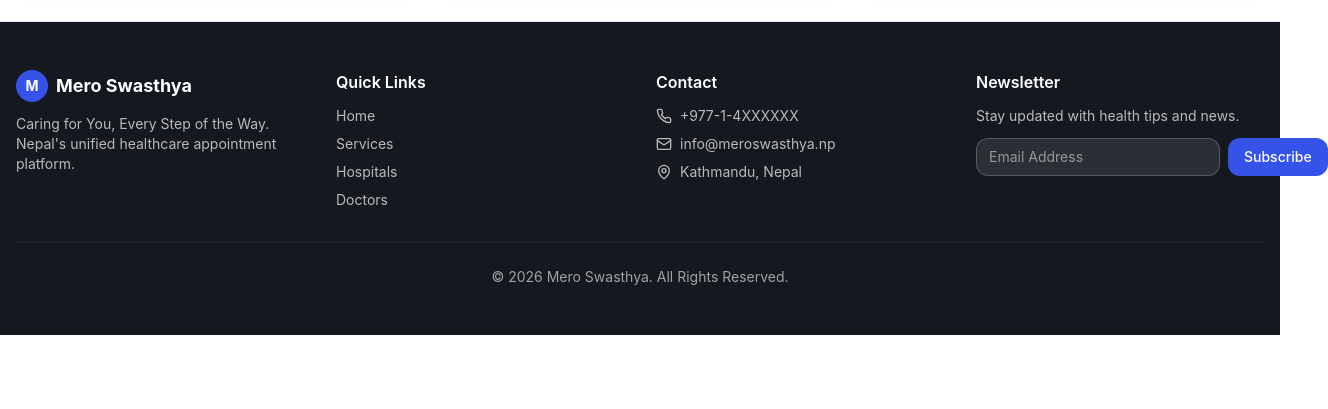
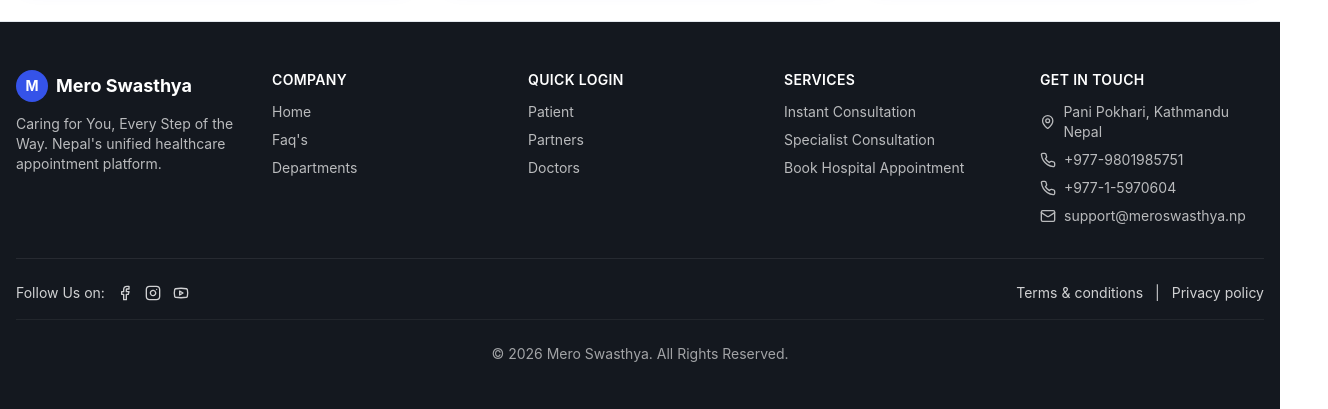
Before and after one commit to YahiBae/mero-swasthya, a React (Vite) app: page /clinics in a window 1280 px wide. Shown: the part 1180-1589 px from the top of the page, 1328 px wide, since content can reach past the window. Before the commit the page ends 1515 px from the top, so only its background shows below. Built offline with nearby package versions, Linux system fonts and the light colour scheme; no server answers; the HTML template or start-up script is replaced by a standard one.

Commit message:
feat: Update Footer and Departments page with new links and Nepali translations

```diff
--- a/src/components/Footer.tsx
+++ b/src/components/Footer.tsx
@@ -1,10 +1,10 @@
 import { Link } from "react-router-dom";
-import { Mail, Phone, MapPin } from "lucide-react";
+import { Facebook, Instagram, Mail, MapPin, Phone, Youtube } from "lucide-react";
 
 const Footer = () => (
   <footer className="border-t border-border bg-foreground text-primary-foreground">
     <div className="container mx-auto px-4 py-12">
-      <div className="grid gap-8 md:grid-cols-4">
+      <div className="grid gap-8 md:grid-cols-4 lg:grid-cols-5">
         <div>
           <div className="flex items-center gap-2">
             <div className="flex h-8 w-8 items-center justify-center rounded-full bg-primary">
@@ -18,41 +18,58 @@ const Footer = () => (
         </div>
 
         <div>
-          <h4 className="mb-3 font-semibold">Quick Links</h4>
+          <h4 className="mb-3 text-sm font-semibold uppercase tracking-wide">Company</h4>
           <div className="flex flex-col gap-2 text-sm opacity-70">
             <Link to="/" className="hover:opacity-100 transition-opacity">Home</Link>
-            <Link to="/services" className="hover:opacity-100 transition-opacity">Services</Link>
-            <Link to="/hospitals" className="hover:opacity-100 transition-opacity">Hospitals</Link>
+            <Link to="/services" className="hover:opacity-100 transition-opacity">Faq's</Link>
+            <Link to="/departments?org=true" className="hover:opacity-100 transition-opacity">Departments</Link>
+          </div>
+        </div>
+
+        <div>
+          <h4 className="mb-3 text-sm font-semibold uppercase tracking-wide">Quick Login</h4>
+          <div className="flex flex-col gap-2 text-sm opacity-70">
+            <Link to="/login" className="hover:opacity-100 transition-opacity">Patient</Link>
+            <Link to="/login" className="hover:opacity-100 transition-opacity">Partners</Link>
             <Link to="/doctors" className="hover:opacity-100 transition-opacity">Doctors</Link>
           </div>
         </div>
 
         <div>
-          <h4 className="mb-3 font-semibold">Contact</h4>
+          <h4 className="mb-3 text-sm font-semibold uppercase tracking-wide">Services</h4>
           <div className="flex flex-col gap-2 text-sm opacity-70">
-            <div className="flex items-center gap-2"><Phone className="h-4 w-4" /> +977-1-4XXXXXX</div>
-            <div className="flex items-center gap-2"><Mail className="h-4 w-4" /> info@meroswasthya.np</div>
-            <div className="flex items-center gap-2"><MapPin className="h-4 w-4" /> Kathmandu, Nepal</div>
+            <Link to="/services" className="hover:opacity-100 transition-opacity">Instant Consultation</Link>
+            <Link to="/doctors" className="hover:opacity-100 transition-opacity">Specialist Consultation</Link>
+            <Link to="/hospitals" className="hover:opacity-100 transition-opacity">Book Hospital Appointment</Link>
           </div>
         </div>
 
         <div>
-          <h4 className="mb-3 font-semibold">Newsletter</h4>
-          <p className="mb-3 text-sm opacity-70">Stay updated with health tips and news.</p>
-          <div className="flex gap-2">
-            <input
-              type="email"
-              placeholder="Email Address"
-              className="flex-1 rounded-lg border border-primary-foreground/20 bg-primary-foreground/10 px-3 py-2 text-sm text-primary-foreground placeholder:text-primary-foreground/50 focus:outline-none focus:ring-1 focus:ring-primary"
-            />
-            <button className="rounded-lg bg-primary px-4 py-2 text-sm font-medium text-primary-foreground transition-colors hover:bg-primary/90">
-              Subscribe
-            </button>
+          <h4 className="mb-3 text-sm font-semibold uppercase tracking-wide">Get In Touch</h4>
+          <div className="flex flex-col gap-2 text-sm opacity-70">
+            <div className="flex items-center gap-2"><MapPin className="h-4 w-4" /> Pani Pokhari, Kathmandu Nepal</div>
+            <div className="flex items-center gap-2"><Phone className="h-4 w-4" /> +977-9801985751</div>
+            <div className="flex items-center gap-2"><Phone className="h-4 w-4" /> +977-1-5970604</div>
+            <div className="flex items-center gap-2"><Mail className="h-4 w-4" /> support@meroswasthya.np</div>
           </div>
         </div>
       </div>
 
-      <div className="mt-8 border-t border-primary-foreground/10 pt-6 text-center text-sm opacity-60">
+      <div className="mt-8 flex flex-wrap items-center justify-between gap-3 border-t border-primary-foreground/10 pt-6 text-sm opacity-80">
+        <div className="flex items-center gap-3">
+          <span>Follow Us on:</span>
+          <a href="#" aria-label="Facebook" className="hover:opacity-100"><Facebook className="h-4 w-4" /></a>
+          <a href="#" aria-label="Instagram" className="hover:opacity-100"><Instagram className="h-4 w-4" /></a>
+          <a href="#" aria-label="Youtube" className="hover:opacity-100"><Youtube className="h-4 w-4" /></a>
+        </div>
+        <div className="flex items-center gap-3">
+          <Link to="/services" className="hover:opacity-100">Terms & conditions</Link>
+          <span>|</span>
+          <Link to="/services" className="hover:opacity-100">Privacy policy</Link>
+        </div>
+      </div>
+
+      <div className="mt-4 border-t border-primary-foreground/10 pt-6 text-center text-sm opacity-60">
         © 2026 Mero Swasthya. All Rights Reserved.
       </div>
     </div>
--- a/src/pages/Departments.tsx
+++ b/src/pages/Departments.tsx
@@ -5,6 +5,23 @@ import Navbar from "@/components/Navbar";
 import Footer from "@/components/Footer";
 import { Button } from "@/components/ui/button";
 import { doctors, specializations } from "@/data/mockData";
+
+const nepaliLabelMap: Record<string, string> = {
+  Cardiology: "मुटुरोग सम्बन्धी",
+  Neurology: "स्नायुशास्त्र",
+  Orthopedics: "हाडजोर्नी सेवा",
+  Dermatology: "चर्मरोग",
+  Pediatrics: "बालरोग सेवा",
+  Gynecology: "स्त्री तथा प्रसूति रोग",
+  Oncology: "क्यान्सर सेवा",
+  ENT: "नाक कान घाँटी",
+  Ophthalmology: "आँखा",
+  Dental: "दन्त सेवा",
+  "General Surgery": "साधारण शल्यक्रिया",
+  "Internal Medicine": "आन्तरिक चिकित्सा",
+  Gastroenterology: "पेट तथा कलेजो रोग",
+  Psychiatry: "मनोरोग",
+};
 
 const steps = [
   "Select a department",
@@ -24,6 +41,7 @@ const Departments = () => {
   const departmentData = useMemo(() => {
     return specializations.map((name) => ({
       name,
+      nepali: nepaliLabelMap[name] ?? "विशेषज्ञ सेवा",
       doctorCount: doctors.filter((d) => d.specialty.toLowerCase().includes(name.toLowerCase())).length,
     }));
   }, []);
@@ -65,14 +83,15 @@ const Departments = () => {
       </section>
 
       <section className="container mx-auto px-4 pb-8">
-        <div className="grid gap-4 sm:grid-cols-2 lg:grid-cols-3">
+        <div className="grid gap-3 sm:grid-cols-2 lg:grid-cols-3">
           {filtered.map((dept) => (
-            <div key={dept.name} className="card-shadow rounded-2xl bg-card p-5">
+            <div key={dept.name} className="card-shadow rounded-2xl bg-card p-4">
               <div className="flex items-start justify-between gap-3">
                 <div>
-                  <h3 className="font-semibold text-card-foreground">{dept.name}</h3>
-                  <p className="mt-1 text-sm text-muted-foreground">
-                    {dept.doctorCount} doctors available
+                  <h3 className="text-sm font-semibold uppercase tracking-wide text-card-foreground">{dept.name}</h3>
+                  <p className="mt-0.5 text-xs text-muted-foreground">({dept.nepali})</p>
+                  <p className="mt-2 text-sm text-muted-foreground">
+                    {dept.doctorCount} Doctors
                   </p>
                 </div>
                 <div className="rounded-xl bg-secondary p-2">
--- a/src/pages/Index.tsx
+++ b/src/pages/Index.tsx
@@ -102,14 +102,14 @@ const QuickAccess = () => (
 );
 
 const departments = [
-  "General Practice",
-  "Internal Medicine",
-  "Cardiology",
-  "Pediatrics",
-  "Dermatology",
-  "Orthopedics",
-  "ENT",
-  "Neurology",
+  { en: "General Practice", np: "साधारण तथा आकस्मिक चिकित्सा" },
+  { en: "Internal Medicine", np: "आन्तरिक चिकित्सा" },
+  { en: "Cardiology", np: "मुटुरोग सम्बन्धी" },
+  { en: "Pediatrics", np: "बालरोग सेवा" },
+  { en: "Dermatology", np: "चर्मरोग" },
+  { en: "Orthopedics", np: "हाडजोर्नी सेवा" },
+  { en: "ENT", np: "नाक कान घाँटी" },
+  { en: "Neurology", np: "स्नायुशास्त्र" },
 ];
 
 const DepartmentHighlights = () => (
@@ -125,12 +125,13 @@ const DepartmentHighlights = () => (
     </div>
 
     <div className="grid gap-4 sm:grid-cols-2 lg:grid-cols-4">
-      {departments.map((name) => (
-        <Link key={name} to="/departments?org=true" className="card-shadow rounded-2xl bg-card p-4 transition-all hover:-translate-y-0.5 hover:card-shadow-hover">
+      {departments.map((dept) => (
+        <Link key={dept.en} to="/departments?org=true" className="card-shadow rounded-2xl bg-card p-4 transition-all hover:-translate-y-0.5 hover:card-shadow-hover">
           <div className="flex items-center justify-between">
-            <h3 className="font-semibold text-card-foreground">{name}</h3>
+            <h3 className="text-sm font-semibold uppercase tracking-wide text-card-foreground">{dept.en}</h3>
             <Stethoscope className="h-4 w-4 text-primary" />
           </div>
+          <p className="mt-1 text-xs text-muted-foreground">({dept.np})</p>
           <p className="mt-2 text-sm text-muted-foreground">Consult now</p>
         </Link>
       ))}
```
